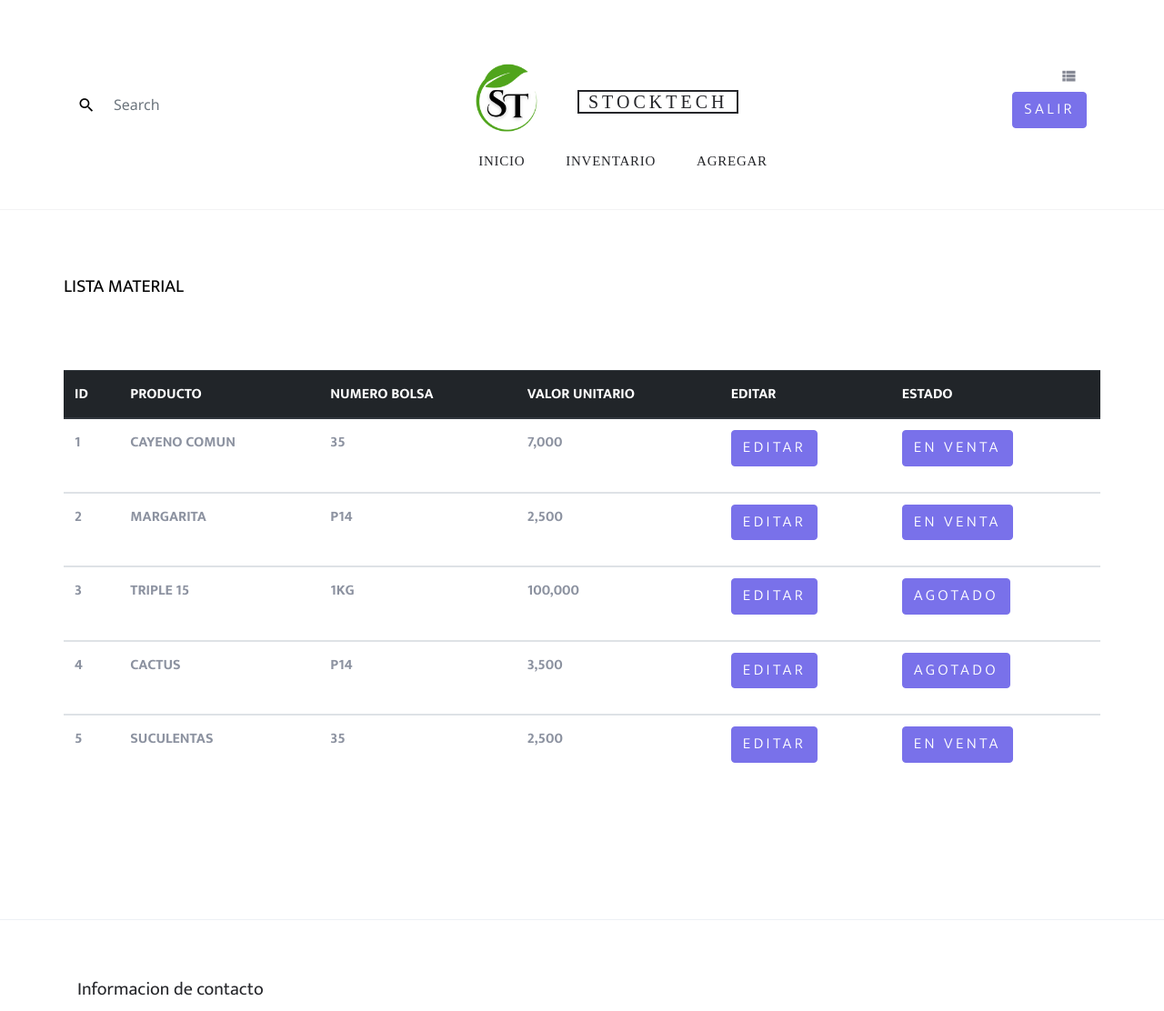
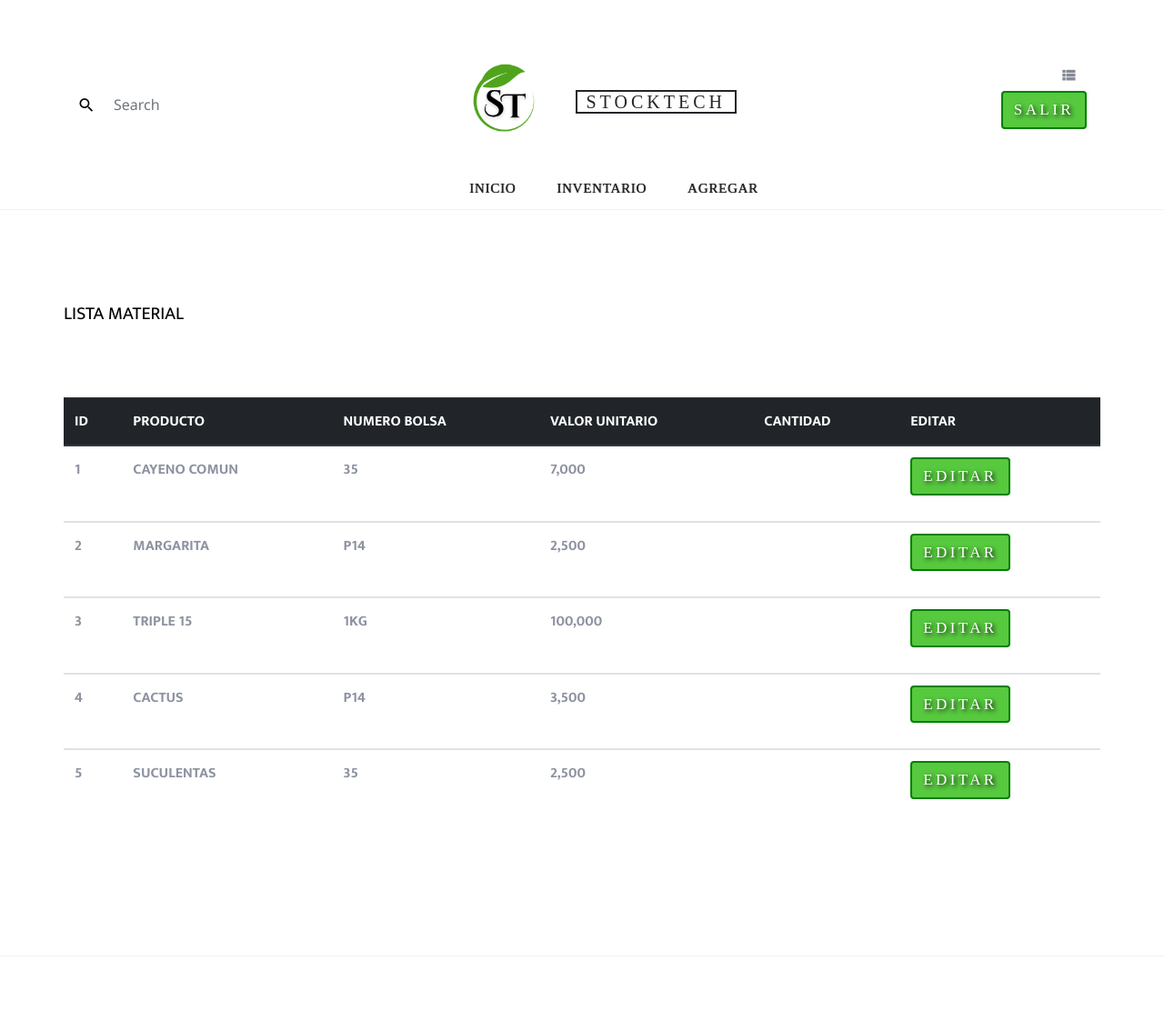
Before and after one commit to natalia482/StockTech, a PHP site: page /Vista/VistaCliente/ListaMaterial.php in a window 1280 px wide. Shown: the top 1112 px of the page at 91% size. Run offline with PHP 8.4, Linux system fonts and the light colour scheme; the visitor is signed in with stand-in values (Sample User, id 1); data comes from the database, SQL or seed files in the repository; lists and menus that the app fills with data are empty; some web fonts are replaced.

Commit message:
Interfaz Lista Inv

```diff
--- a/Modelo/Conexion/conexion.php
+++ b/Modelo/Conexion/conexion.php
@@ -1,7 +1,7 @@
 <?php
 
 	class Db{
-     	private static $dsn = 'mysql:host=localhost;dbname=elmanantial';
+     	private static $dsn = 'mysql:host=localhost;dbname=stocktech';
 
         private static $usuario = 'root';
 
--- a/Vista/VistaCliente/ListaMaterial.php
+++ b/Vista/VistaCliente/ListaMaterial.php
@@ -31,6 +31,13 @@
       text-transform: uppercase;
 
     }
+    .btn{
+    color: white;
+    font-family: "Homer Simpson UI";
+    background-color: #57C93F;
+    border: 2px solid green;
+    text-shadow: 2px 2px 5px black;
+    }
   </style>
 
   </head>
@@ -56,8 +63,8 @@
       <th scope="col">PRODUCTO</th>
       <th scope="col">NUMERO BOLSA</th>
       <th scope="col">VALOR UNITARIO</th>
+      <th scope="col">CANTIDAD</th>
       <th scope="col">EDITAR</th>
-      <th scope="col">ESTADO</th>
 
     </tr>
   </thead>
@@ -78,16 +85,15 @@
       <th scope="row"><?php echo  number_format($fila['VUNITARIO'],0,'.',',') ; ?></th>
       <th>
         <div class="form-group">
-          <a href="Editarproducto.php?id=<?php echo $fila['IDPRODUCTO'];?>">
-            <button class="btn btn-primary " name="editar">EDITAR</button>
+          <a href="Cantidadproducto.php?id=<?php echo $fila['IDPRODUCTO'];?>">
           </a>
         </div>
       </th>
       <th>
       <form action="../../CONTROLADOR/CONTROLADORVENDEDOR/AgotarProducto.php?id=<?php echo $fila['IDPRODUCTO'];?>" method="post">
         <div class="form-group">
-          <a href="Listamaterial.php?id=<?php echo $fila['IDPRODUCTO'];?>">
-            <button class="btn btn-primary " name="producto"><?php echo $fila['ESTADO'] ?></button>
+        <a href="Editarproducto.php?id=<?php echo $fila['IDPRODUCTO'];?>">
+            <button class="btn btn-primary " name="editar">EDITAR</button>
           </a>
         </div>
       </FORM>
--- a/Vista/diseño/layouts/header.php
+++ b/Vista/diseño/layouts/header.php
@@ -3,20 +3,21 @@
       .Logo{
         width: 150px;
         height:150px;
-        margin-left:15px;
+        margin-left:10px;
       }
       a.js-logo-clone{
         font-family: "Homer Simpson UI";
         font-size: 40px;
         text-align: center;
         color: white;
-        margin-right:1px;
-        color:#006400;
+        margin-right: 1px;
+        color: #006400;
       }
       nav{
-        margin-top:-130px;
-        margin-left: 50px;
+        margin-top:-100px;
+        margin-left: 30px;
         font-family: "Homer Simpson UI";
+        text-shadow: 0.2px 0.2px 1px black;
         font-size: 60px;
         text-align: center;
         color: white;
```
